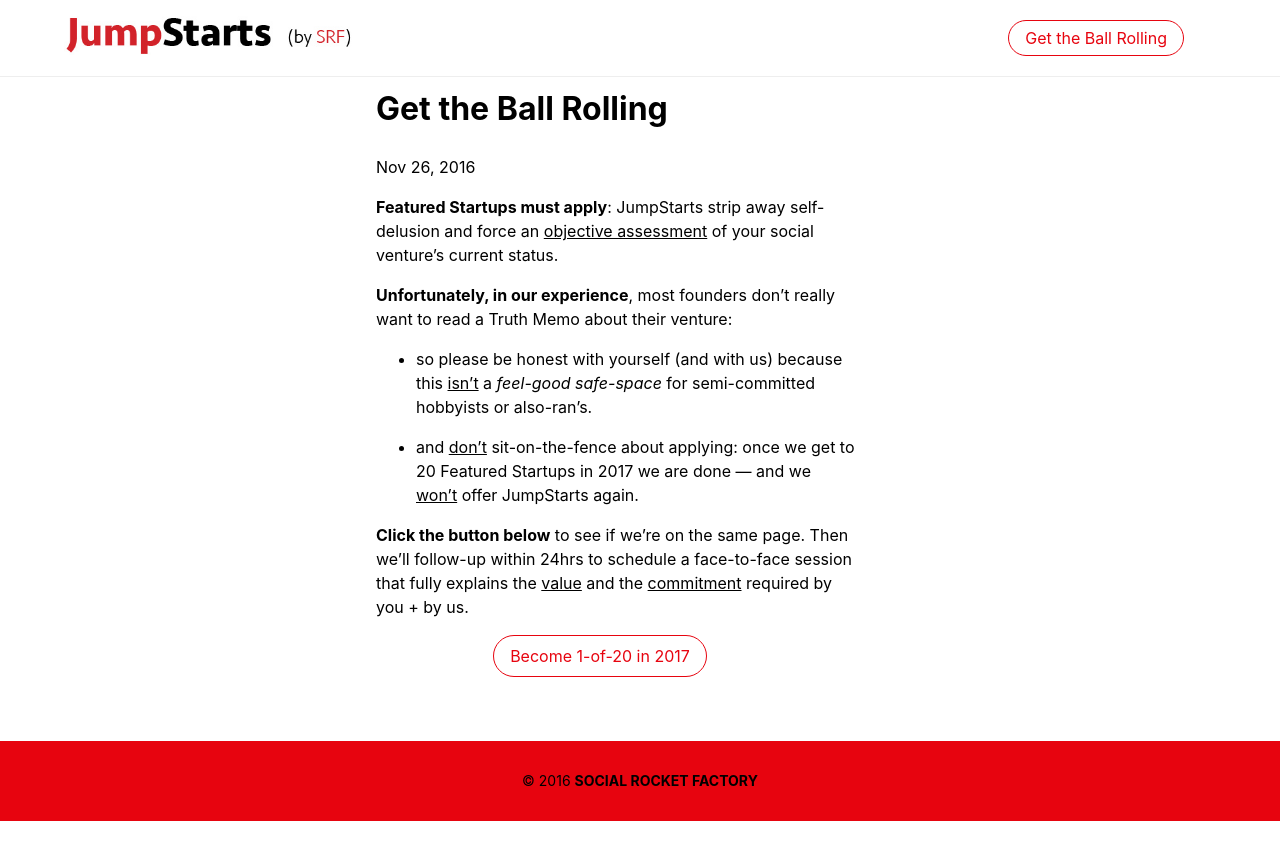
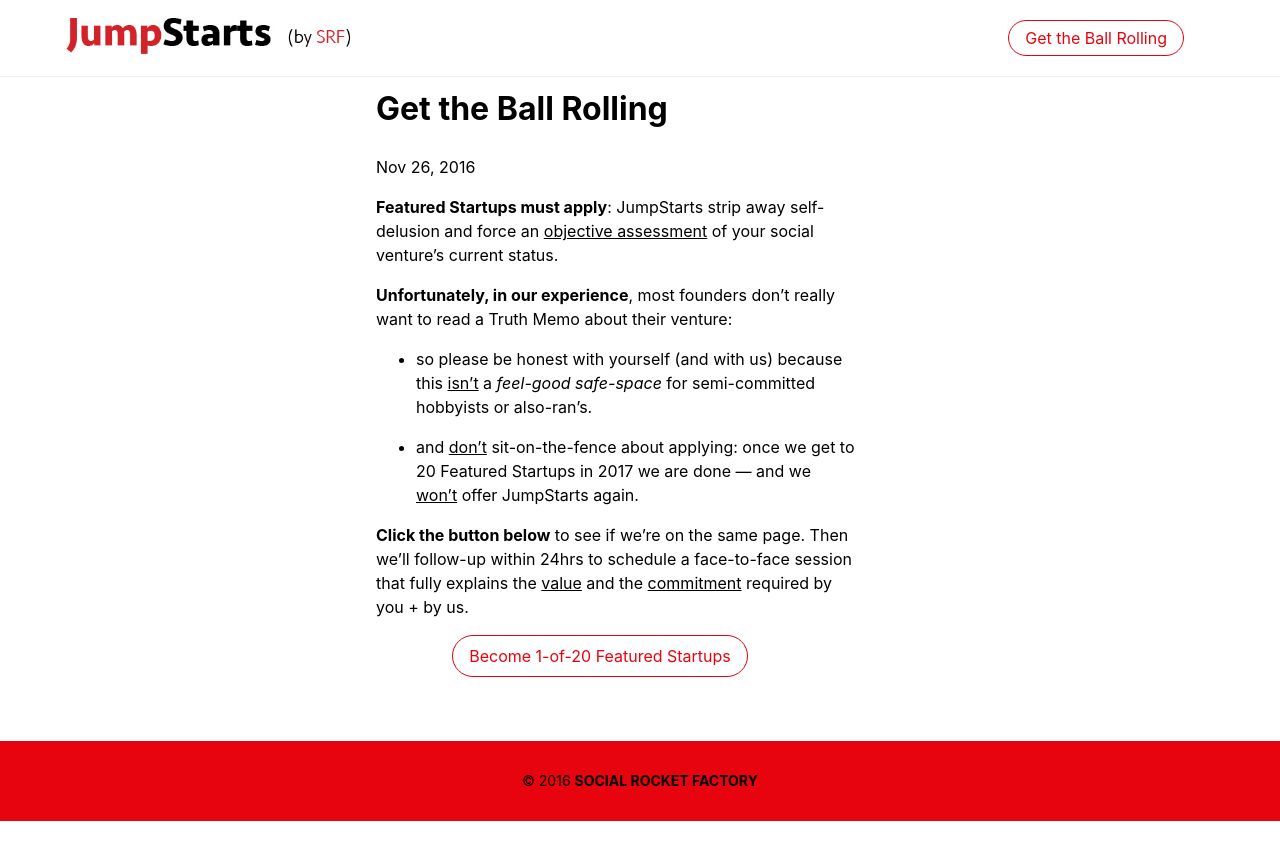
Before and after one commit to aaronergreen/jumpstarts, a Jekyll site: the page built from _about/contact.md, in a window 1280 px wide. Shown: the top 860 px of the page. Built offline with Jekyll 4.4.1, drawn with Linux system fonts in a browser that asks for light colours.

Commit message:
CTA text

```diff
--- a/_about/contact.md
+++ b/_about/contact.md
@@ -16,5 +16,5 @@
 **Click the button below** to see if we’re on the same page. Then we’ll follow-up within 24hrs to schedule a face-to-face session that fully explains the <u>value</u> and the <u>commitment</u> required by you + by us.
 
 <div class="tc">
-<a href="https://aaron327.typeform.com/to/emQXTy"  target="_blank" class="link bg-white dark-red br-pill ba ph3 pv2 dib mr4">Become 1-of-20 in 2017</a>
+<a href="https://aaron327.typeform.com/to/emQXTy"  target="_blank" class="link bg-white dark-red br-pill ba ph3 pv2 dib mr4">Become 1-of-20 Featured Startups</a>
 </div>
```
